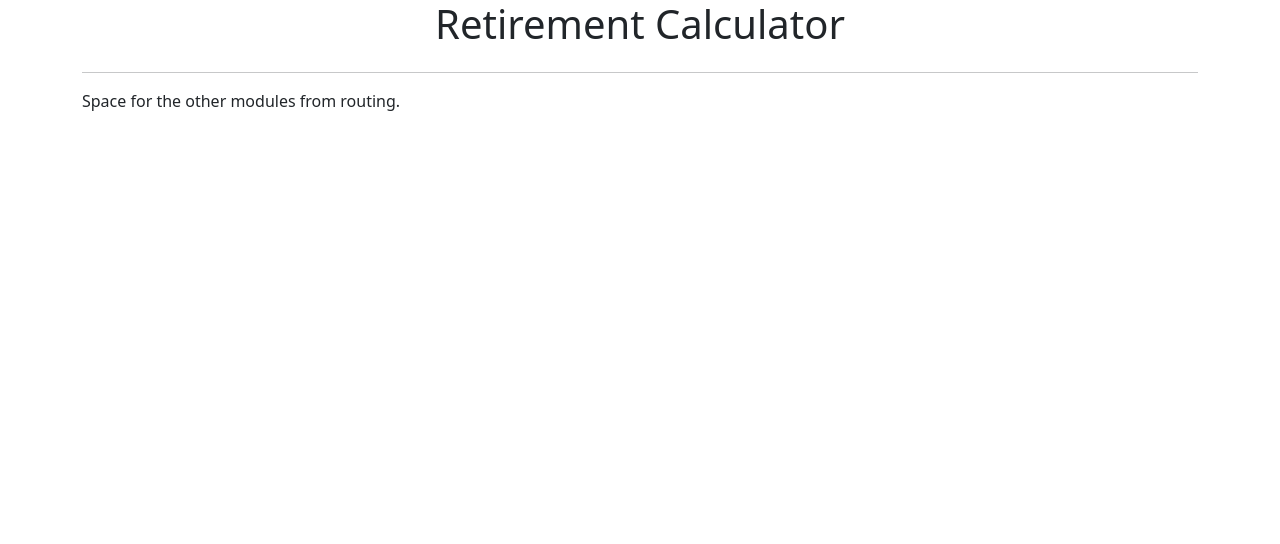
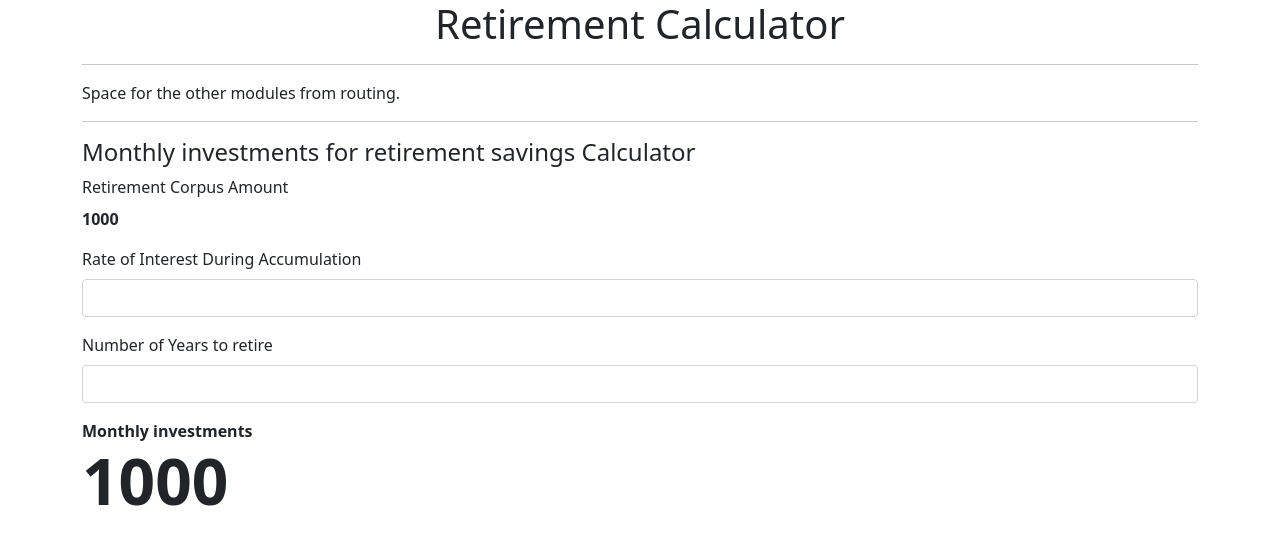
Before and after one commit to mvnshrikanth/retirement-calculator, an Angular app: page / in a window 1280 px wide. Shown: the top 544 px of the page. Built offline with nearby package versions, Linux system fonts and the light colour scheme.

Commit message:
Added html content
Added html content

```diff
--- a/src/app/app.component.html
+++ b/src/app/app.component.html
@@ -1,13 +1,21 @@
 <div class="container">
   <div class="row">
-    <div class="col-12">
+    <div class="col">
       <h1 class="text-center"> Retirement Calculator </h1>
+      <hr>
     </div>
   </div>
-  <hr>
   <div class="row">
-    <div class="col-12">
+    <div class="col">
       <p>Space for the other modules from routing.</p>
+      <hr>
+    </div>
+  </div>
+  <div class="row">
+    <div class="col">
+      <!-- <app-expense-calculator></app-expense-calculator> -->
+      <!-- <app-retirement-corpus-calculator></app-retirement-corpus-calculator> -->
+      <app-monthly-investments-calculator></app-monthly-investments-calculator>
     </div>
   </div>
 </div>
--- a/src/app/expense-calculator/expense-calculator.component.html
+++ b/src/app/expense-calculator/expense-calculator.component.html
@@ -1 +1,32 @@
-<p>expense-calculator works!</p>
+<h4>Expenses at Retirement Calculator</h4>
+<form>
+    <div class="mb-3">
+        <label for="cur-mnth-exp" class="form-label">Current Monthyl Expense</label>
+        <input type="text" class="form-control" id="cur-mnth-exp">
+    </div>
+    <div class="mb-3">
+        <label for="cur-annl-exp" class="form-label">Current Annual Expense</label>
+        <input type="text" class="form-control" id="cur-annl-exp">
+    </div>
+    <div class="mb-3">
+        <label for="annl-inf-rte" class="form-label">Annual Inflation Rate</label>
+        <input type="text" class="form-control" id="annl-inf-rte">
+    </div>
+    <div class="mb-3">
+        <label for="curr-age" class="form-label">Current Age(yrs)</label>
+        <input type="text" class="form-control" id="curr-age">
+    </div>
+    <div class="mb-3">
+        <label for="exp-retir-age" class="form-label">Expected Retirement Age(yrs)</label>
+        <input type="text" class="form-control" id="exp-retir-age">
+    </div>
+    <div class="mb-3">
+        <label for="yrs-of-retire" class="form-label">Years of Retirement</label>
+        <input type="text" class="form-control" id="yrs-of-retire">
+    </div>
+    <div>
+        <label class="fw-bold">Expense at Retirement (Inflation Adjusted)</label>
+        <p class="display-3 fw-bold">100.2</p>
+    </div>
+    <button type="submit" class="btn btn-primary">Next Calculate Retirement Corpus... </button>
+</form>
--- a/src/app/monthly-investments-calculator/monthly-investments-calculator.component.html
+++ b/src/app/monthly-investments-calculator/monthly-investments-calculator.component.html
@@ -1 +1,19 @@
-<p>monthly-investments-calculator works!</p>
+<h4>Monthly investments for retirement savings Calculator</h4>
+<form>
+    <div class="mb-3">
+        <label for="retire-crps-amt" class="form-label">Retirement Corpus Amount </label>
+        <p class="fw-bold">1000</p>
+    </div>
+    <div class="mb-3">
+        <label for="rte-of-int-drng-accum" class="form-label">Rate of Interest During Accumulation</label>
+        <input type="text" class="form-control" id="rte-of-int-drng-accum">
+    </div>
+    <div class="mb-3">
+        <label for="num-of-yr-aftr-retire" class="form-label">Number of Years to retire</label>
+        <input type="text" class="form-control" id="num-of-yr-aftr-retire">
+    </div>
+    <div class="mb-3">
+        <label class="fw-bold">Monthly investments</label>
+        <p class="display-3 fw-bold">1000</p>
+    </div>
+</form>
--- a/src/app/retirement-corpus-calculator/retirement-corpus-calculator.component.html
+++ b/src/app/retirement-corpus-calculator/retirement-corpus-calculator.component.html
@@ -1 +1,28 @@
-<p>retirement-corpus-calculator works!</p>
+<h4>Retirement Corpus Amount Calculator</h4>
+<form>
+    <div class="mb-3">
+        <label for="exp-at-retire" class="form-label">Expense at Retirement (inflation adjusted)</label>
+        <p class="fw-bold">100.2</p>
+    </div>
+    <div class="mb-3">
+        <label for="lif-expect" class="form-label">Life Expectancy</label>
+        <input type="text" class="form-control" id="lif-expect">
+    </div>
+    <div class="mb-3">
+        <label for="num-of-yr-aftr-retire" class="form-label">Number of years after retirement</label>
+        <input type="text" class="form-control" id="num-of-yr-aftr-retire">
+    </div>
+    <div class="mb-3">
+        <label for="rte-of-rtn-aftr-retire" class="form-label">Rate of Return after retirement</label>
+        <input type="text" class="form-control" id="rte-of-rtn-aftr-retire">
+    </div>
+    <div class="mb-3">
+        <label for="inf-adj-rtn" class="form-label">Inflation Adjusted Return</label>
+        <input type="text" class="form-control" id="inf-adj-rtn">
+    </div>
+    <div class="mb-3">
+        <label class="fw-bold">Retirement Corpus Amount</label>
+        <p class="display-3 fw-bold">1000</p>
+    </div>
+    <button type="submit" class="btn btn-primary">Next Calculate Monthly Investments for retirement... </button>
+</form>
```
